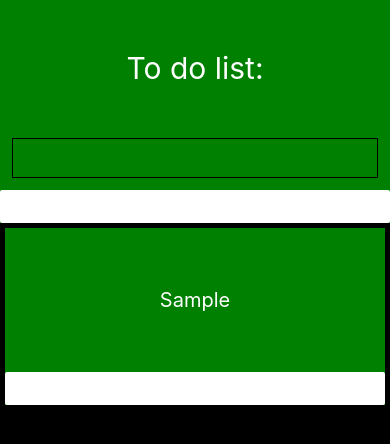
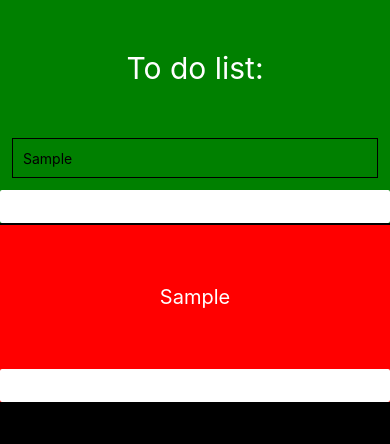
Before and after one commit to Raunaq27/MULT265-A1-Raunaq, a React Native app: screen / in a window 390 px wide. Both pictures are taken after typing "Sample" into the empty fields and a click on the button "ADD TO DO". Shown: the top 444 px of the page. Built offline with nearby package versions, Linux system fonts and the light colour scheme.

Commit message:
Got everything working

```diff
--- a/src/App.js
+++ b/src/App.js
@@ -12,31 +12,28 @@ import {
 } from 'react-native';
 
 const App = () => {
-  // const [text, onChangeText] = React.useState('Useless Text');
+  const [text, onChangeText] = React.useState('');
 
   const [todos, setTodos] = useState([]);
   const [newTodo, setNewTodo] = useState('');
-  const handleSubmit = event => {
-    console.log('hello');
-    setTodos([...todos, {id: Date.now(), text: newTodo, completed: false}]);
-    setNewTodo('');
+  // const handleSubmit = event => {
+  //   console.log('hello');
+  //   setTodos([...todos, {id: Date.now(), text: newTodo, completed: false}]);
+  //   setNewTodo('');
+  // };
+  const submit = () => {
+    console.log('Submit was pressed');
+    setTodos([...todos, {id: Date.now(), text: newTodo, checked: false}]);
+    setNewTodo([newTodo]); // spread syntax
   };
-  const handleToggleCompleted = id => {
-    setTodos(
-      todos.map(todo => {
-        if (todo.id === id) {
-          return {...todo, completed: !todo.completed};
-        } else {
-          return todo;
-        }
-      }),
-    );
-  };
-
   const handleDeleteTodo = id => {
     setTodos(todos.filter(todo => todo.id !== id));
   };
 
+  const [toggle, setToggle] = useState(true);
+  const toggleFunction = () => {
+    setToggle(!toggle);
+  };
   return (
     <ScrollView style={styles.scrollView}>
       <View>
@@ -46,16 +43,15 @@ const App = () => {
             style={styles.input}
             type="text"
             value={newTodo}
-            onChange={event => setNewTodo(event.target.value)}
+            onChangeText={setNewTodo}
           />
-          <Button title="Add To Do" color={'white'} onPress={handleSubmit} />
+          <Button title="Add To Do" color={'white'} onPress={submit} />
         </View>
+
         <View>
           {todos.map(todo => (
-            <TouchableOpacity
-              key={todo.id}
-              onChange={() => handleToggleCompleted(todo.id)}>
-              <View style={[styles.random, todo.isSelected && styles.selected]}>
+            <TouchableOpacity onPress={() => toggleFunction()} key={todo.id}>
+              <View style={toggle ? styles.random : styles.selected}>
                 <Text style={styles.mainText}>{todo.text}</Text>
 
                 <Button
@@ -96,14 +92,15 @@ const styles = StyleSheet.create({
     backgroundColor: 'green',
   },
   random: {
-    backgroundColor: 'green',
+    backgroundColor: 'red',
     fontSize: 20,
     color: 'white',
-    margin: 5,
     textAlign: 'center',
+    marginVertical: 2,
   },
   selected: {
-    opacity: 0.3,
+    backgroundColor: 'green',
+    marginVertical: 2,
   },
   input: {
     height: 40,
```
